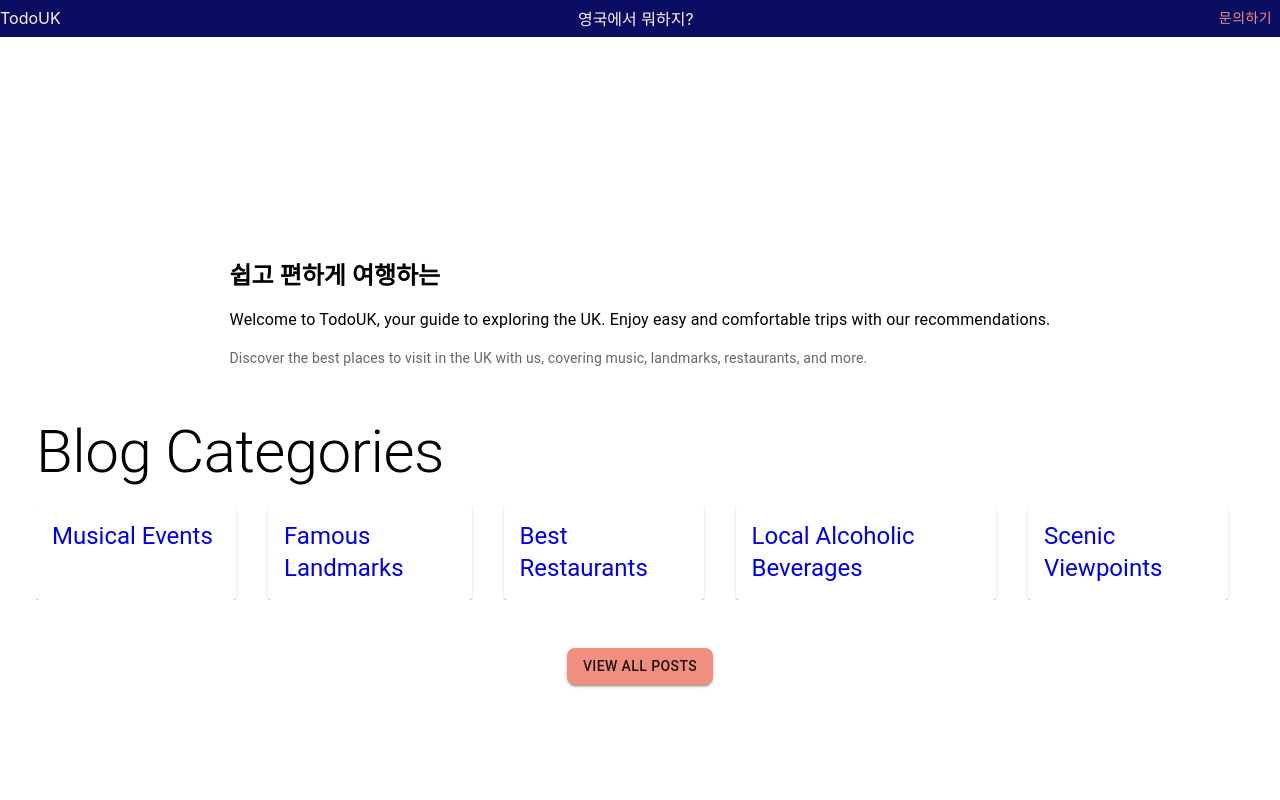
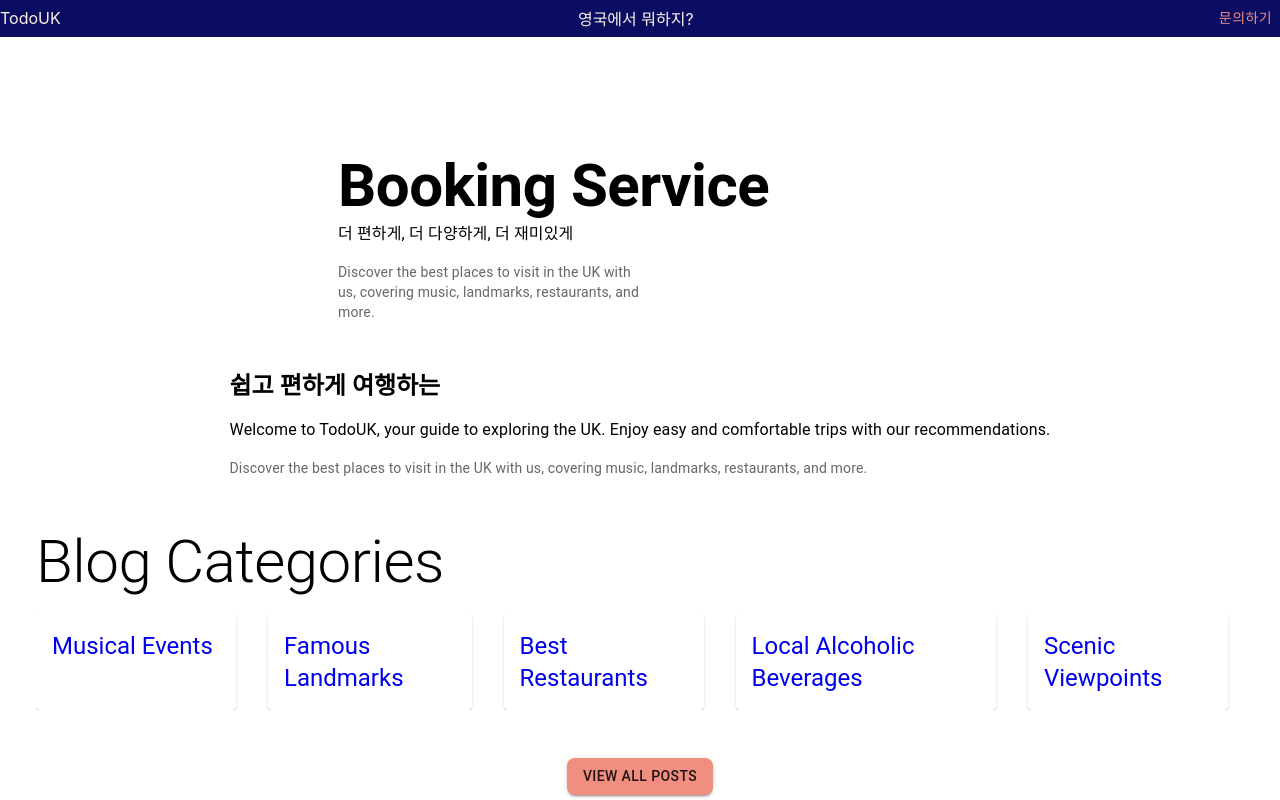
Before and after one commit to hchae0817/my-uk-app, a React (Create React App) app: page / in a window 1280 px wide. Shown: the top 800 px of the page. Built offline with nearby package versions, Linux system fonts and the light colour scheme.

Commit message:
add booking service description

```diff
--- a/src/_components/_homepage/_body/Body.tsx
+++ b/src/_components/_homepage/_body/Body.tsx
@@ -33,6 +33,21 @@ const Body = () => {
 
   return (
     <Box sx={BodyStyles.ContainerBox}>
+       <Box sx={{ fontWeight: "bold", width: "50%"}}>
+        <Typography variant="h2" sx={{ fontWeight: "bold"}}>
+          Booking Service
+        </Typography>
+        <Box sx={{ width: "50%"}}>
+        <Typography variant="body1" sx={{ mb: 2 }}>
+         더 편하게, 더 다양하게, 더 재미있게
+        </Typography>
+        <Typography variant="body2" color="text.secondary">
+          Discover the best places to visit in the UK with us, covering music, landmarks,
+          restaurants, and more.
+        </Typography>
+        </Box>
+
+      </Box>
       <Box >
         <Typography variant="h5" sx={{ fontWeight: "bold", mb: 2 }}>
           쉽고 편하게 여행하는
```
